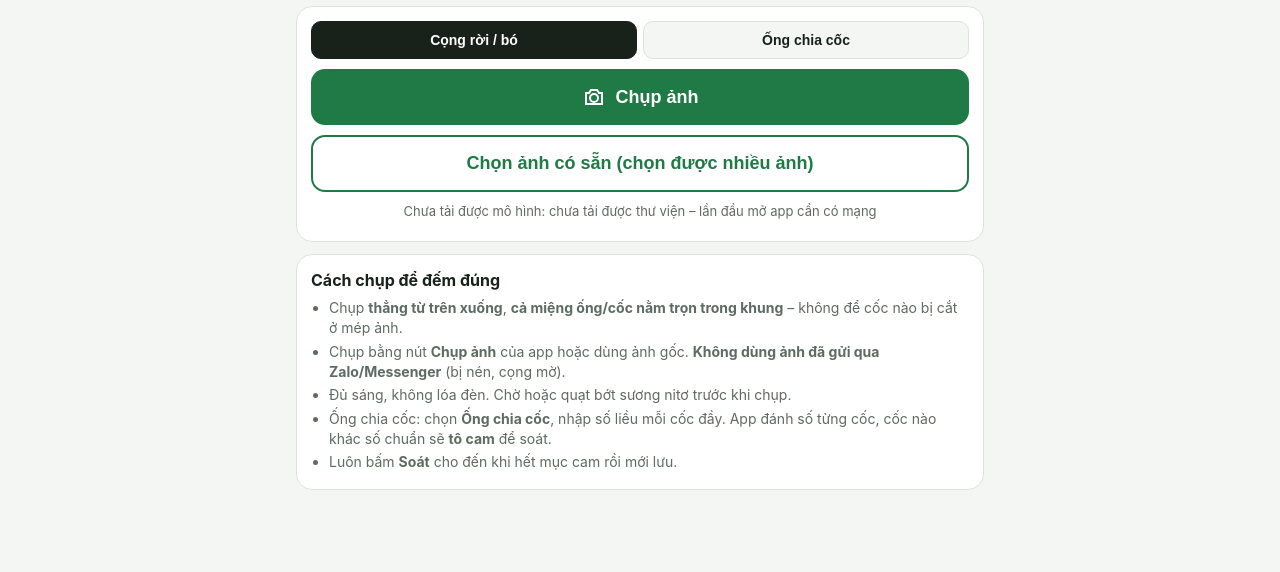
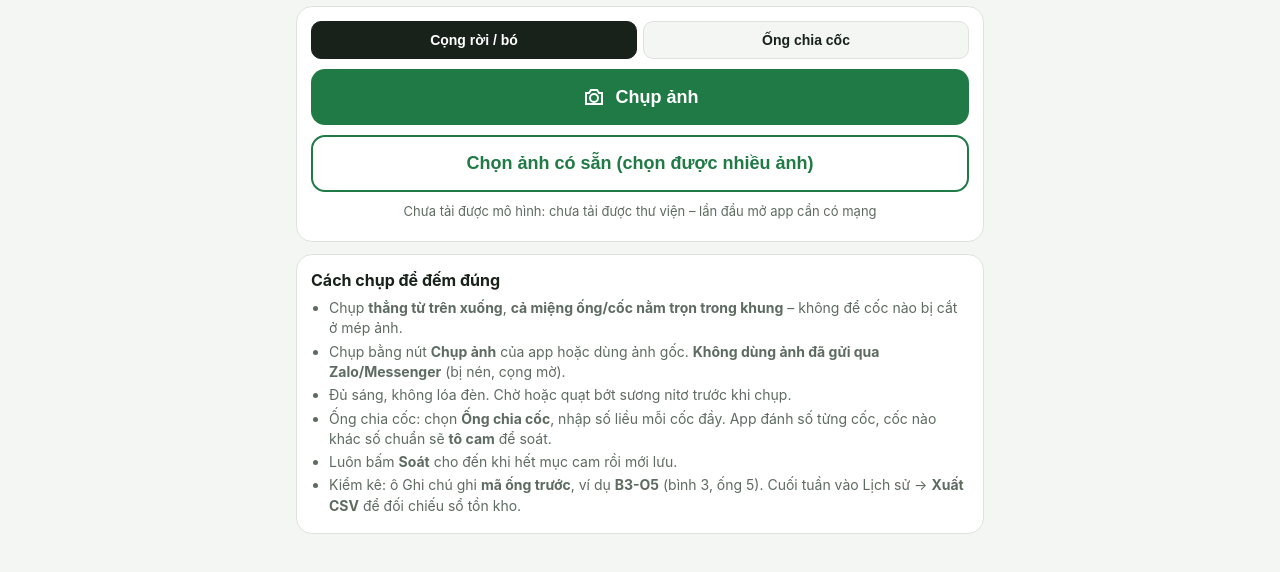
Before and after one commit to taixegiongmiennam-pixel/dem-tinh, a plain HTML site: page index.html in a window 1280 px wide. Shown: the part 58-630 px from the top of the page. Drawn offline with Linux system fonts and the light colour scheme.

Commit message:
Add files via upload

```diff
--- a/index.html
+++ b/index.html
@@ -122,6 +122,7 @@ main{max-width:720px;margin:0 auto;padding:14px 16px 140px}
         <li>Đủ sáng, không lóa đèn. Chờ hoặc quạt bớt sương nitơ trước khi chụp.</li>
         <li>Ống chia cốc: chọn <b>Ống chia cốc</b>, nhập số liều mỗi cốc đầy. App đánh số từng cốc, cốc nào khác số chuẩn sẽ <b>tô cam</b> để soát.</li>
         <li>Luôn bấm <b>Soát</b> cho đến khi hết mục cam rồi mới lưu.</li>
+        <li>Kiểm kê: ô Ghi chú ghi <b>mã ống trước</b>, ví dụ <b>B3-O5</b> (bình 3, ống 5). Cuối tuần vào Lịch sử → <b>Xuất CSV</b> để đối chiếu sổ tồn kho.</li>
       </ul>
     </div>
   </section>
@@ -170,7 +171,7 @@ main{max-width:720px;margin:0 auto;padding:14px 16px 140px}
       </div>
       <div class="row"><label for="rgConf">Lỏng</label><input type="range" id="rgConf" min="0.10" max="0.70" step="0.01"><label>Chặt</label></div>
       <div class="row" id="roiRow"><label>Vùng cốc</label><button type="button" id="btnRoiToggle" style="flex:1">Bật vùng cốc</button></div>
-      <div class="row"><input type="text" id="txtLabel" placeholder="Ghi chú: tên giống, số ống, bình…"></div>
+      <div class="row"><input type="text" id="txtLabel" placeholder="Mã ống trước: B3-O5 (bình 3, ống 5), rồi ghi chú…"></div>
       <div class="row">
         <button type="button" id="btnSave" class="primary" style="flex:1">Lưu kết quả</button>
         <button type="button" id="btnNew" style="flex:1">Đếm ảnh khác</button>
--- a/sw.js
+++ b/sw.js
@@ -1,6 +1,6 @@
 // Lưu app + mô hình + thư viện vào máy để lần sau dùng không cần mạng.
 // Đổi VERSION mỗi khi cập nhật mô hình hoặc app.
-const VERSION = 'dem-tinh-v7';
+const VERSION = 'dem-tinh-v8';
 const CDN = 'https://cdn.jsdelivr.net/npm/onnxruntime-web@1.20.1/dist/';
 const PARTS = 3;
 const FILES = ['./', 'index.html', 'manifest.webmanifest', 'icons/icon-180.png', 'icons/icon-192.png', 'icons/icon-512.png',
```
